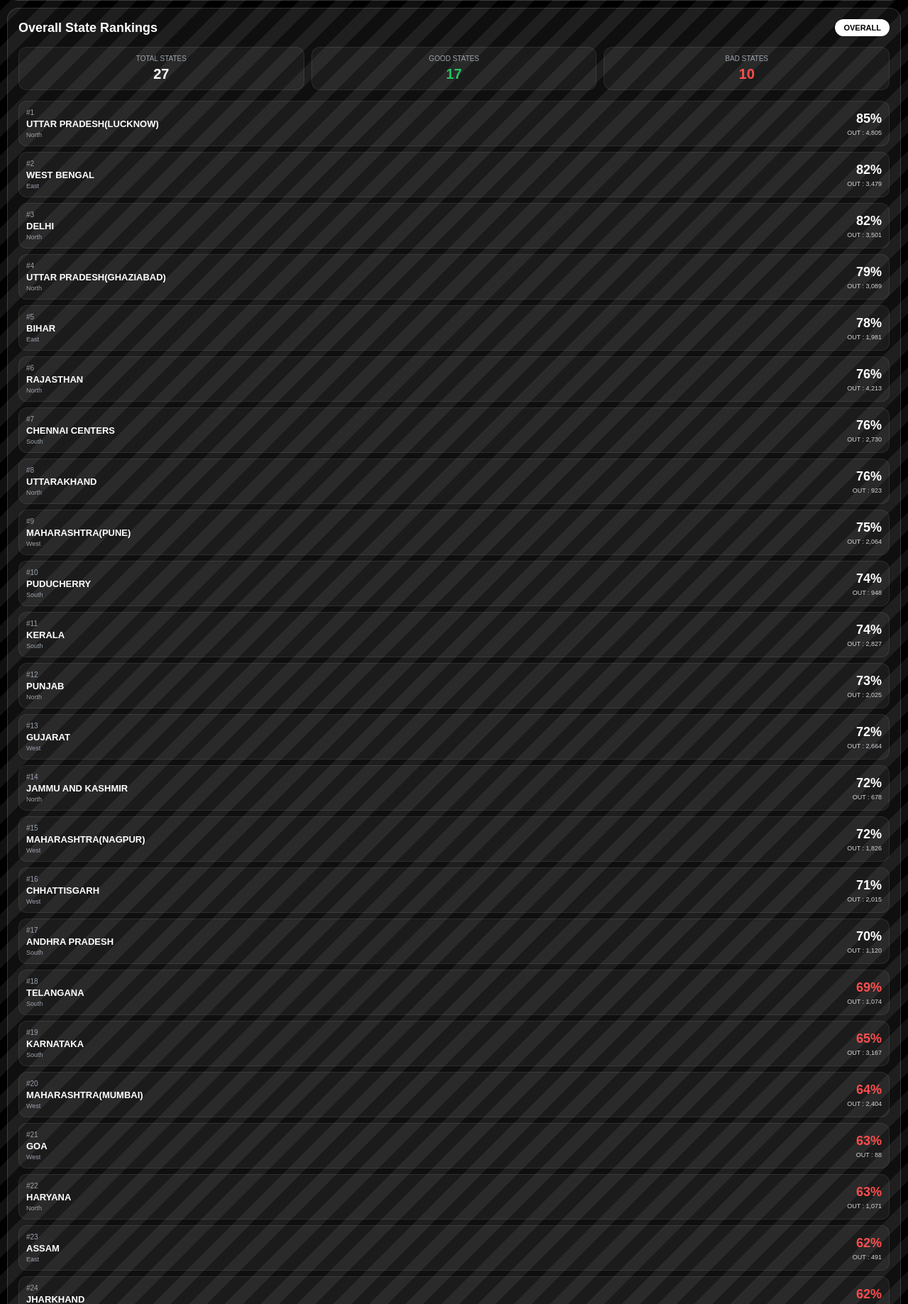
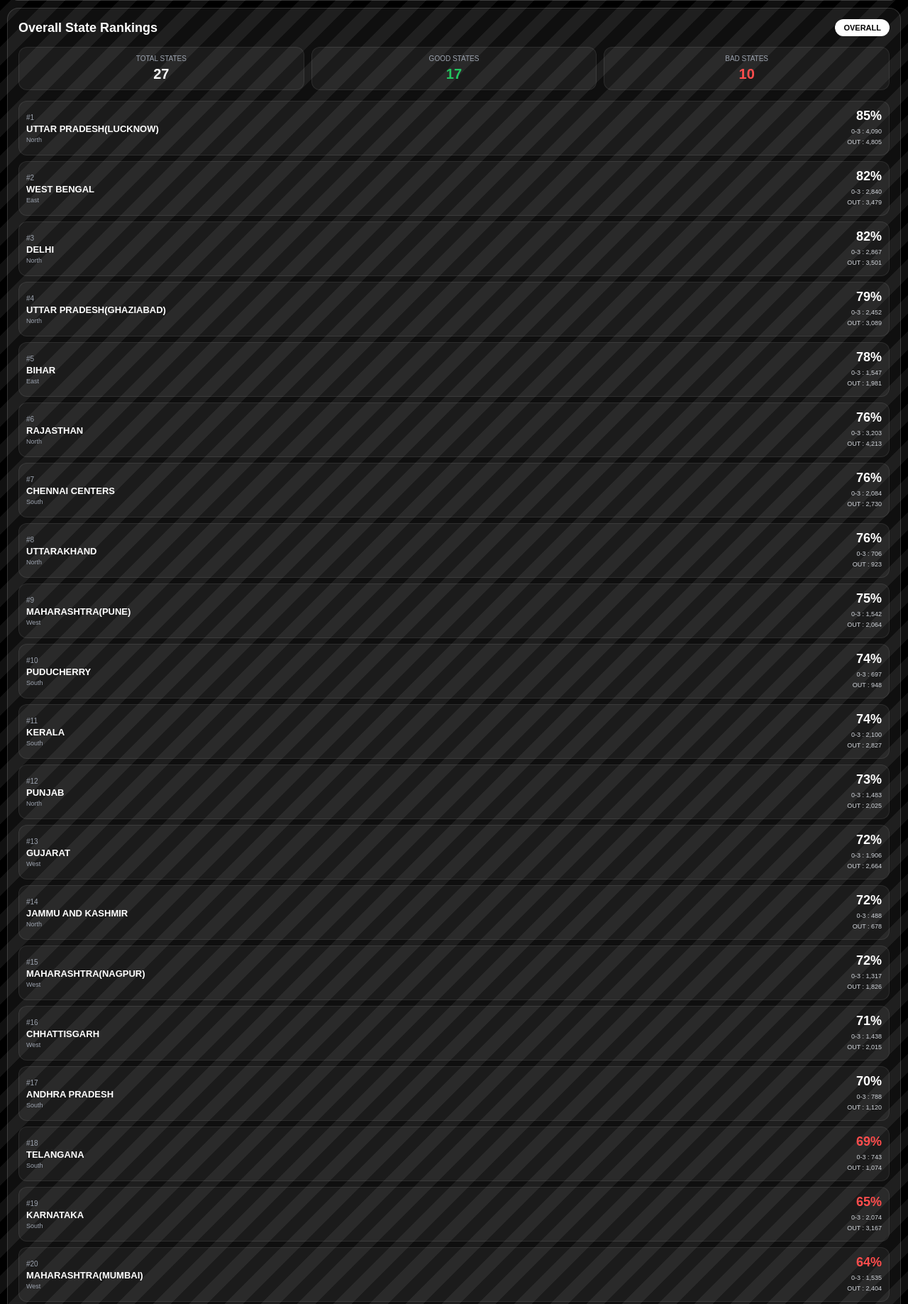
Before and after one commit to sudhakar96536-droid/asp, a Flask app: page / in a window 1280 px wide. Shown: the part 468-2305 px from the top of the page at 71% size. Run offline with Flask 3, Linux system fonts and the light colour scheme.

Commit message:
Update index.html

```diff
--- a/templates/index.html
+++ b/templates/index.html
@@ -142,7 +142,7 @@ body{
     color:#e5e7eb;
 }
 
-/* SUMMARY */
+/* OVERALL SUMMARY */
 
 .summary{
 
@@ -268,7 +268,7 @@ body{
 }
 
 .state-left{
-    width:70%;
+    width:60%;
 }
 
 .state-rank{
@@ -297,10 +297,11 @@ body{
     font-weight:bold;
 }
 
-.state-out{
+.state-data{
     font-size:9px;
     color:#d1d5db;
     margin-top:4px;
+    line-height:15px;
 }
 
 /* MOBILE */
@@ -751,7 +752,7 @@ function showStates(zone){
     document.getElementById("badStates").innerText =
     badStates;
 
-    /* LIST */
+    /* STATE LIST */
 
     filtered.forEach((item,index)=>{
 
@@ -787,8 +788,16 @@ function showStates(zone){
                     ${item.Percentage}
                 </div>
 
-                <div class="state-out">
-                    OUT : ${item.Sum_of_Total_Outwards.toLocaleString()}
+                <div class="state-data">
+
+                    0-3 :
+                    ${item.Sum_of_0_3.toLocaleString()}
+
+                    <br>
+
+                    OUT :
+                    ${item.Sum_of_Total_Outwards.toLocaleString()}
+
                 </div>
 
             </div>
```
